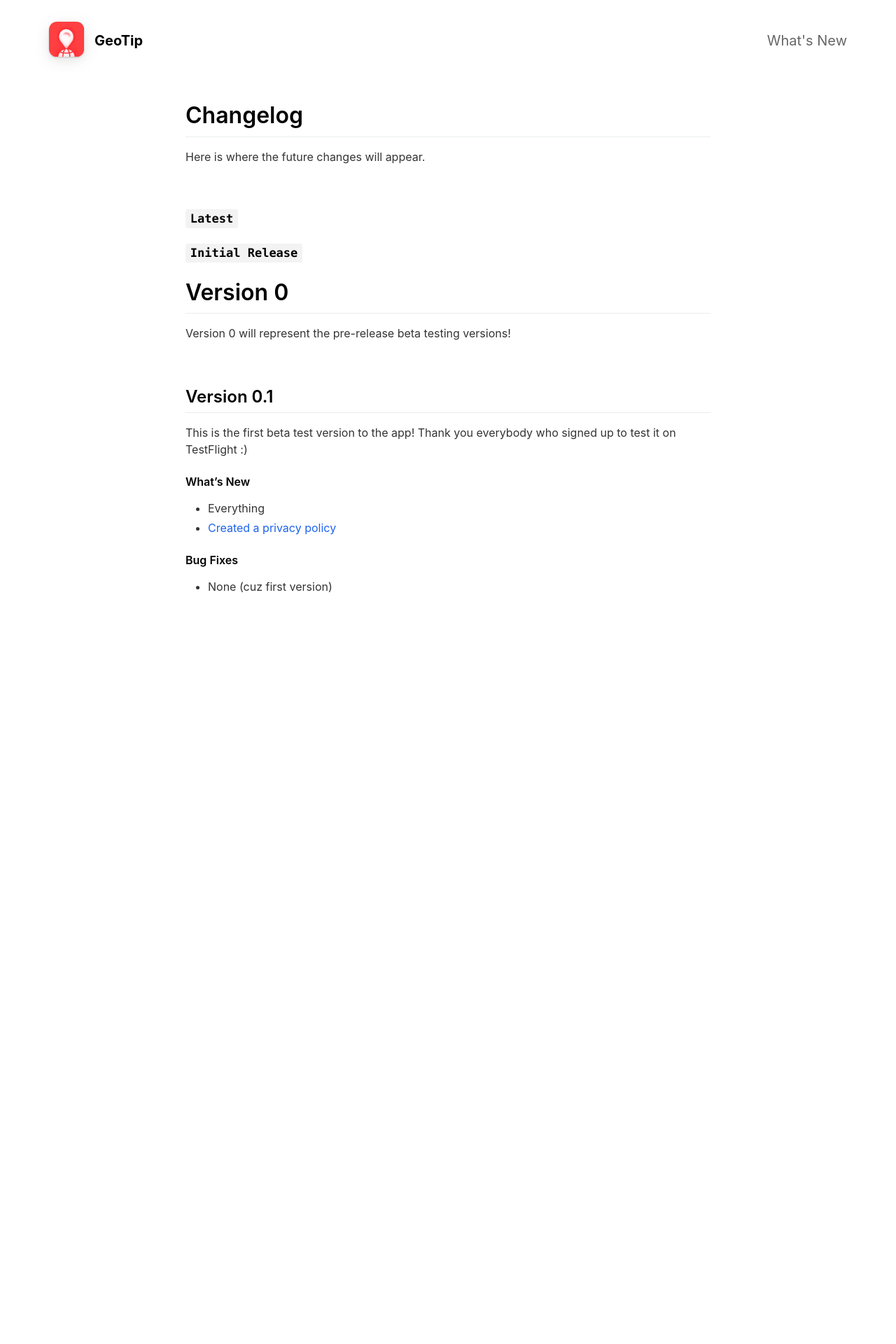
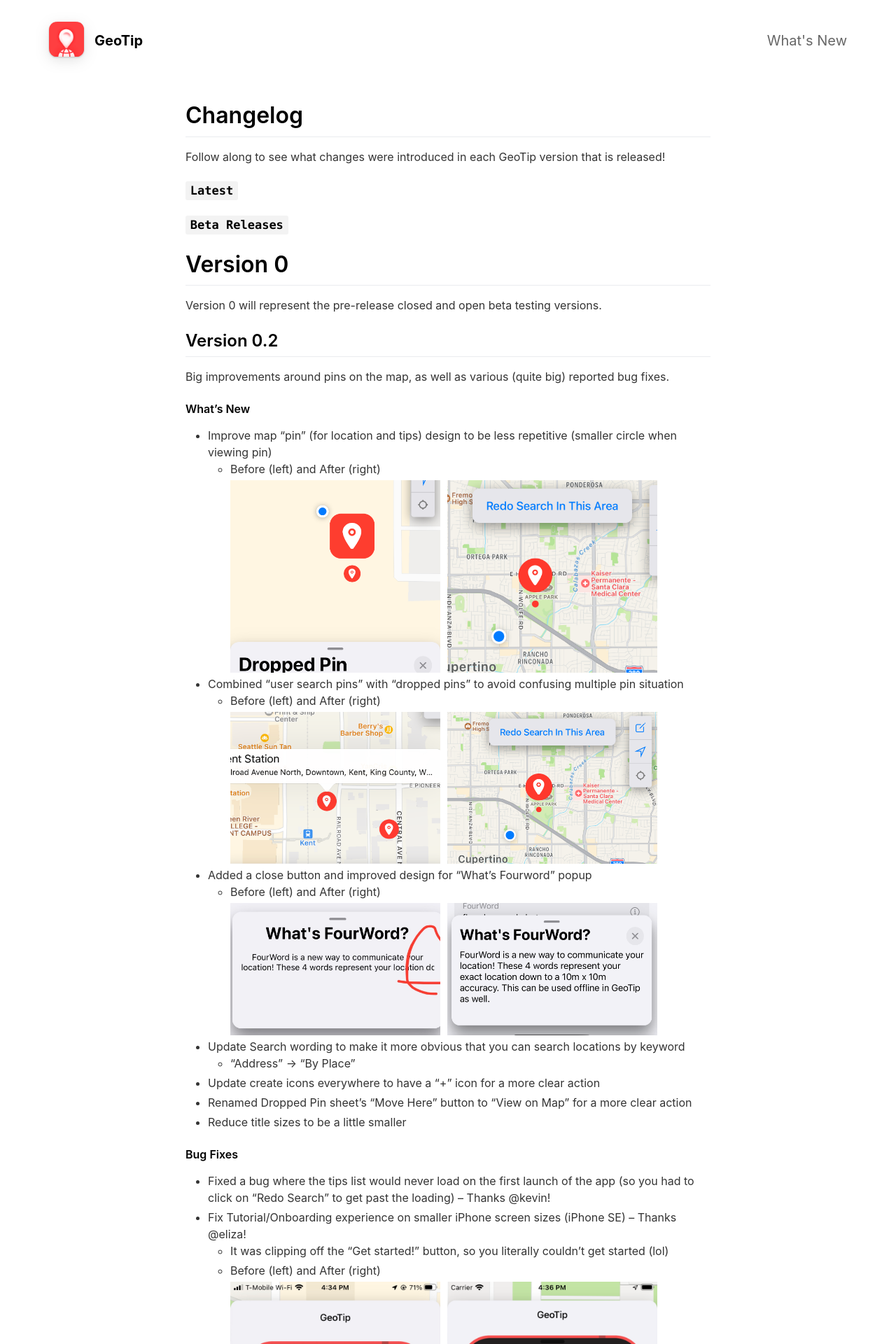
Before and after one commit to keldenl/geotip-app, a Jekyll site: the page built from _pages/changelog.md, in a window 1280 px wide. Shown: the top 1920 px of the page at 70% size. Built offline with Jekyll 4.4.1, drawn with Linux system fonts in a browser that asks for light colours; nearby versions of some CDN libraries; before the commit the page ends 1000 px from its top, so only the background shows below that; some of the changed text lies outside the part shown.

Commit message:
v2.0 RELEASE changelog updated

```diff
--- a/_pages/changelog.md
+++ b/_pages/changelog.md
@@ -5,27 +5,51 @@
 ---
 
 # Changelog
-Here is where the future changes will appear.
-
-<br>
+Follow along to see what changes were introduced in each GeoTip version that is released!
 
 ### `Latest`
-<!-- # **Version 0.1**
-This is the first beta test version to the app! Thank you everybody who signed up to test it on TestFlight :)
+### `Beta Releases`
+# **Version 0**
+Version 0 will represent the pre-release closed and open beta testing versions.
+## Version 0.2
+Big improvements around pins on the map, as well as various (quite big) reported bug fixes.
+#### What's New
+- Improve map "pin" (for location and tips) design to be less repetitive (smaller circle when viewing pin)
+    - Before (left) and After (right)
+    - {:.changelogImg} ![](../assets/changelog/0.2/old-pin-bubble.jpeg)![](../assets/changelog/0.2/new-dropped-pin-design.png)
 
-#### What's New
-- Everything
-- [Created a privacy policy](/privacypolicy)
+- Combined "user search pins" with "dropped pins" to avoid confusing multiple pin situation
+    - Before (left) and After (right)
+    - {:.changelogImg} ![](../assets/changelog/0.2/old-dropped-pin-design.png)![](../assets/changelog/0.2/new-dropped-pin-design.png)
+- Added a close button and improved design for "What's Fourword" popup
+    - Before (left) and After (right)
+    - {:.changelogImg} ![](../assets/changelog/0.2/old-fourword-design.jpeg)![](../assets/changelog/0.2/new-fourword-design.png)
+- Update Search wording to make it more obvious that you can search locations by keyword
+    - "Address" -> "By Place"
+- Update create icons everywhere to have a "+" icon for a more clear action
+- Renamed Dropped Pin sheet's "Move Here" button to "View on Map" for a more clear action
+- Reduce title sizes to be a little smaller
 
 #### Bug Fixes
-- None (cuz first version)
+- Fixed a bug where the tips list would never load on the first launch of the app (so you had to click on "Redo Search" to get past the loading) – Thanks @kevin!
+- Fix Tutorial/Onboarding experience on smaller iPhone screen sizes (iPhone SE) – Thanks @eliza!
+    - It was clipping off the "Get started!" button, so you literally couldn't get started (lol)
+    - Before (left) and After (right)
+    - {:.changelogImg} ![](../assets/changelog/0.2/old-tutorial.jpeg)![](../assets/changelog/0.2/new-tutorial.png)
+- Fixed a bug where the profile icon initials & colors for tip didn't actually reflect the creator (it actually used your own if you're logged in)
+- Fixed the "write a review" link to properly link to the (future) app store page
 
-<br> -->
+#### Known  Issues
+- Searching for a location and tapping on it sometimes doesn't take you to the pin properly
 
-
-### `Initial Release`
-# **Version 0**
-Version 0 will represent the pre-release beta testing versions!
+#### Coming Soon
+- Exploring how to more easily create tips at existing landmarks (like restaurants) – Thanks @allison!
+- New page that shows all the tips you've posted – Thanks @kevin!
+- Options to sort tips (New vs. Best)
+- Make a more obvious "Create Tip" button – Thanks @alex!
+- Add a graphic for when there are no recent searches – Thanks @alex!
+- Filtering through tips at a location (keyword search) – Thanks @alex!
+- Make "What's FourWord" link under the search bar more clickable – Thanks @alex!
 
 <br>
 
--- a/_sass/layout.scss
+++ b/_sass/layout.scss
@@ -46,6 +46,18 @@
 		"p p p p p i i i i i i i"
 		"c c c c c c c c c c c c"
 		"f f f f f f f f f f f f";
+}
+
+.changelogImg {
+	display: flex;
+	gap: 10px;
+}
+
+.changelogImg img {
+	width: 100%;
+	max-width: 300px!important;
+	height: auto;
+	object-fit: cover;
 }
 
 .subPageContainer {
```
Also changed, not shown: assets/changelog/0.2/new-dropped-pin-design.png (added), assets/changelog/0.2/new-fourword-design.png (added), assets/changelog/0.2/new-tutorial.png (added), assets/changelog/0.2/old-dropped-pin-design.PNG (added), assets/changelog/0.2/old-fourword-design.jpeg (added), assets/changelog/0.2/old-pin-bubble.jpeg (added), assets/changelog/0.2/old-tutorial.JPEG (added).
